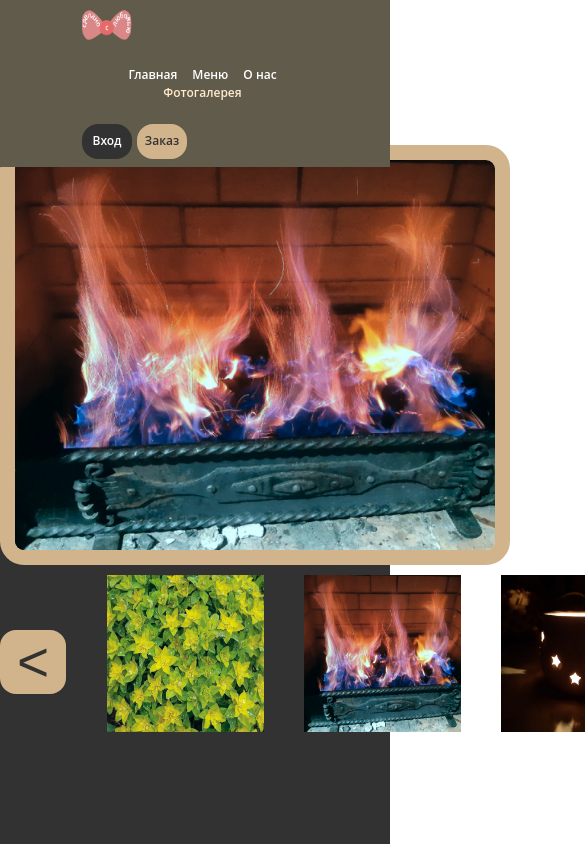
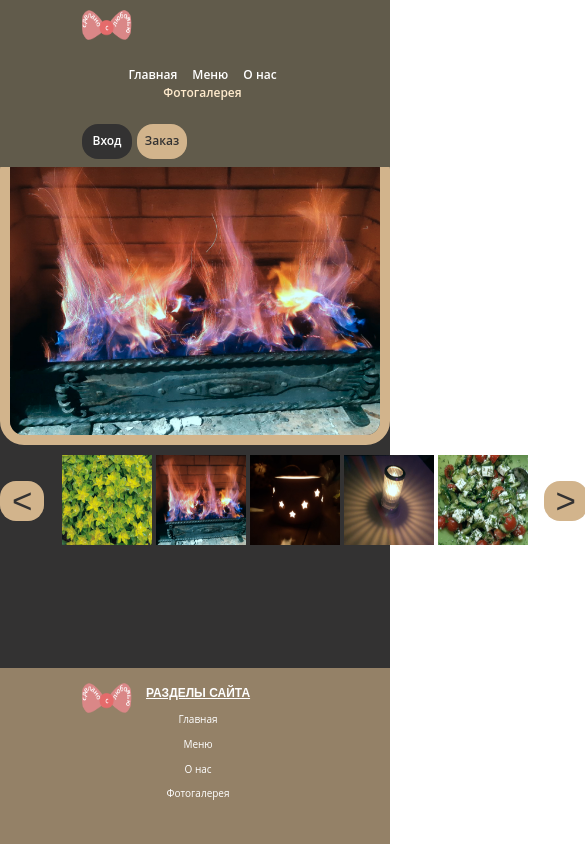
Before and after one commit to MaxIsmansky/rapidcrm_frontend, a Vue app: page /photoGallery in a window 390 px wide. Shown: the top 844 px of the page, 585 px wide, since content can reach past the window. Built offline with nearby package versions, Linux system fonts and the light colour scheme.

Commit message:
correction of inaccuracies on pages

```diff
--- a/src/components/SideMenu.vue
+++ b/src/components/SideMenu.vue
@@ -7,8 +7,13 @@
             <div class="sideMenu" id='sideMenu' v-else key="hideMeu">
                 <div class="positionMenu">
                     <img class="hideSideMenu" id="hideSideMenu" @click="show = !show" src="../assets/Photo_Menu/hideSideMenu.png">
-                    <ul v-if="show">
-                        <li class="menuSections" v-for="el in sideMenu">{{ el }}</li>
+                    <ul v-if="show" class="menuSections">
+                        <li class="menuSectionItem" v-for="el in sideMenu">
+                            <p>{{ el.section }}</p>
+                            <ul>
+                                <li class="menuSubsection" v-for="sub in el.subsection">{{ sub }}</li>
+                            </ul>
+                        </li>
                     </ul>
                 </div>
             </div>
@@ -50,13 +55,16 @@ export default {
     created () {
         window.addEventListener('scroll', this.handleScroll);
         this.sideMenu = [
-            'Салаты',
-            'Супы',
-            'Горячие блюда',
-            'Десерты',
-            'Горячие напитки',
-            'Прохладительные напитки',
-            'Алкогольные напитки'
+            {section: 'Салаты',},
+            {section: 'Супы'},
+            {section: 'Горячие блюда'},
+            {section: 'Десерты'},
+            {section: 'Напитки',
+             subsection: [
+                'Горячие напитки',
+                'Прохладительные напитки',
+                'Алкогольные напитки'
+             ]},
         ]
     },
     destroyed () {
@@ -68,8 +76,8 @@ export default {
 <style scoped>
 /* SIDE MENU */
 .showSideMenu {
-    width: 65px;
-    height: 65px;
+    width: 55px;
+    height: 55px;
     padding-top: 35px;
     padding-left: 80px;
 }
@@ -90,11 +98,17 @@ export default {
     background-color: #D3D3D3;
 }
 .hideSideMenu {
-    width: 65px;
-    height: 65px;
+    width: 55px;
+    height: 55px;
     padding-left: 80px;
 }
+
+/* MENU SECTIONS */
 .menuSections {
+    margin: 0;
+    padding: 0 0 45px 0;
+}
+.menuSectionItem {
     list-style: none;
     margin-top: 15px;
     margin-left: 80px;
@@ -105,18 +119,37 @@ export default {
     line-height: 158%;
     color: #333232;
 }
-.sideMenu ul {
-    padding: 0 0 45px 0;
+.menuSectionItem p{
+    width: 200px;
     margin: 0;
 }
+.menuSectionItem ul {
+    padding: 0;
+}
+.menuSubsection {
+    width: 190px;
+    list-style: none;
+    margin-top: 10px;
+    margin-left: 25px;
+    font-family: 'Open Sans', sans-serif;
+    font-size: 16px;
+    font-weight: 600;
+    line-height: 158%;
+    color: #333232;
+}
+
 
 @media (max-width:1399.98px) {
     .sideMenu {
         width: 300px;
     }
-    .menuSections {
+    .menuSectionItem  {
         max-width: 170px;
         font-size: 14px;
+    }
+    .menuSubsection {
+        max-width: 150px;
+        font-size: 12px;
     }
 }
 
@@ -127,8 +160,6 @@ export default {
         padding-top: 25px;
         padding-left: 50px;
     }
-
-
     .sideMenu {
         width: 250px;
         margin-right: 50px;
@@ -141,14 +172,21 @@ export default {
         height: 45px;
         padding-left: 50px;
     }
-    .menuSections {
+    .menuSectionItem  {
         margin-top: 5px;
         margin-left: 50px;
         max-width: 110px;
         font-size: 12px;
         font-weight: 400;
     }
-    .sideMenu ul {
+    .menuSubsection {
+        width: 100px;
+        margin-top: 5px;
+        margin-left: 10px;
+        font-size: 10px;
+        font-weight: 400;
+    }
+    .menuSections {
         padding: 0 0 25px 0;
     }
 }
--- a/src/views/Menu.vue
+++ b/src/views/Menu.vue
@@ -79,7 +79,7 @@ export default {
             {
                 id: '3',
                 src: 'Photo_Menu/honeyCookies.png',
-                title: 'Печенье имбирное домашнее',
+                title: 'Печенье мягкое с медом',
                 price: '300 руб',
                 description: ``
             },
--- a/src/views/PhotoGallery.vue
+++ b/src/views/PhotoGallery.vue
@@ -152,4 +152,67 @@ export default {
     display: inline-block;
     margin: 0 20px 0 20px;
 }
+
+
+@media (max-width:1399.98px) {
+    #largePhoto {
+        width: 420px;
+        height: 330px;
+    }
+    .carousel_of_images {
+        padding: 10px 80px 123px 80px;
+        width: 700px;
+    }
+    .carousel_of_images img {
+        width: 130px;
+        height: 130px;
+    }
+
+    .arrow {
+        top: 51px;
+        font-size: 45px;
+    }
+
+    .gallery {
+        width: 700px;
+    }
+    .gallery ul {
+        height: 130px;
+    }
+    .gallery li {
+        margin: 0 5px 0 5px;
+    }
+}
+
+
+@media (max-width: 899.98px) {
+    #largePhoto {
+        width: 370px;
+        height: 280px;
+        border: 10px solid #D2B48C;
+    }
+    .carousel_of_images {
+        padding: 10px 60px 123px 60px;
+        width: 468px;
+    }
+    .carousel_of_images img {
+        width: 90px;
+        height: 90px;
+    }
+
+    .arrow {
+        top: 36px;
+        font-size: 35px;
+        padding: 0 12px 0 12px;
+    }
+    .gallery {
+        width: 468px;
+    }
+    .gallery ul {
+        height: 90px;
+    }
+    .gallery li {
+        margin: 0 2px 0 2px;
+    }
+}
 </style>
```
Lines whose indentation alone changed are shown as unchanged.
